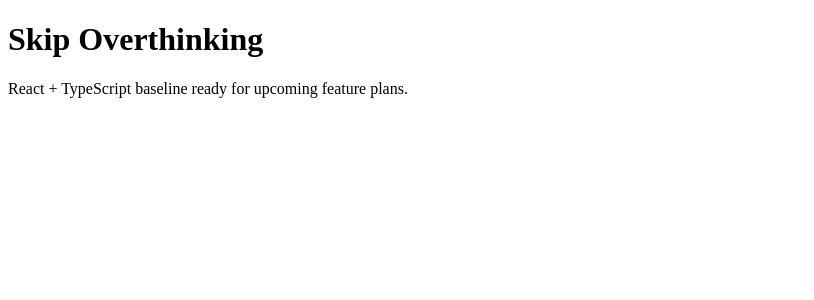
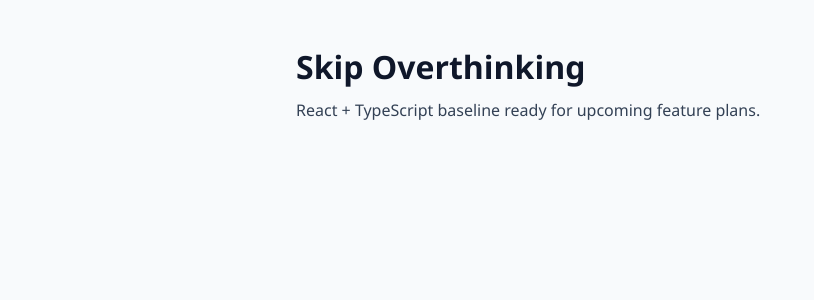
Before and after one commit to 1Pio/skip-overthinking, a React (Vite) app: page / in a window 1280 px wide. Shown: the top 300 px of the page, without its empty margins (0-814 px from the left). Built offline with nearby package versions, Linux system fonts and the light colour scheme.

Commit message:
feat(01-05): configure Pages runtime for hash-based SPA boot
- set Vite base to /skip-overthinking/ for project Pages asset paths
- switch app bootstrap to HashRouter and add baseline global styles
- add react-router dependency required for hash routing runtime

```diff
--- a/package.json
+++ b/package.json
@@ -10,7 +10,8 @@
   },
   "dependencies": {
     "react": "^19.1.1",
-    "react-dom": "^19.1.1"
+    "react-dom": "^19.1.1",
+    "react-router": "^7.13.0"
   },
   "devDependencies": {
     "@types/react": "^19.1.11",
--- a/src/main.tsx
+++ b/src/main.tsx
@@ -1,7 +1,9 @@
 import { StrictMode } from 'react';
+import { HashRouter } from 'react-router';
 import { createRoot } from 'react-dom/client';
 
 import App from './App';
+import './styles.css';
 
 const rootElement = document.getElementById('root');
 
@@ -11,6 +13,8 @@
 
 createRoot(rootElement).render(
   <StrictMode>
-    <App />
+    <HashRouter>
+      <App />
+    </HashRouter>
   </StrictMode>
 );
--- /dev/null
+++ b/src/styles.css
@@ -0,0 +1,32 @@
+:root {
+  font-family: "Segoe UI", Tahoma, Geneva, Verdana, sans-serif;
+  line-height: 1.5;
+  font-weight: 400;
+  color: #0f172a;
+  background-color: #f8fafc;
+}
+
+* {
+  box-sizing: border-box;
+}
+
+body {
+  margin: 0;
+}
+
+main {
+  max-width: 720px;
+  margin: 0 auto;
+  padding: 3rem 1rem;
+}
+
+h1 {
+  margin: 0 0 0.75rem;
+  font-size: 2rem;
+  line-height: 1.2;
+}
+
+p {
+  margin: 0;
+  color: #334155;
+}
--- a/vite.config.ts
+++ b/vite.config.ts
@@ -1,3 +1,5 @@
 import { defineConfig } from 'vite';
 
-export default defineConfig({});
+export default defineConfig({
+  base: '/skip-overthinking/',
+});
```
Also changed, not shown: 1 other file (tests, documents, lock files or other folders).
